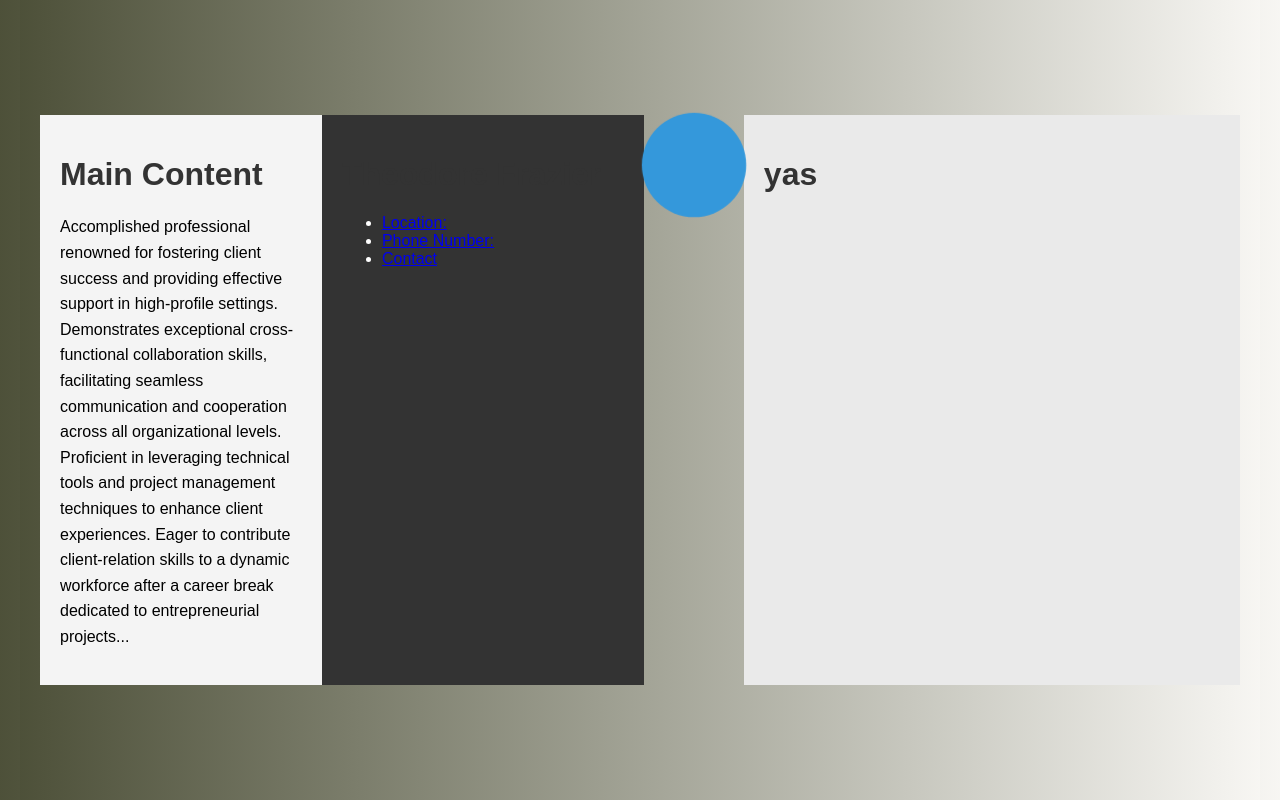
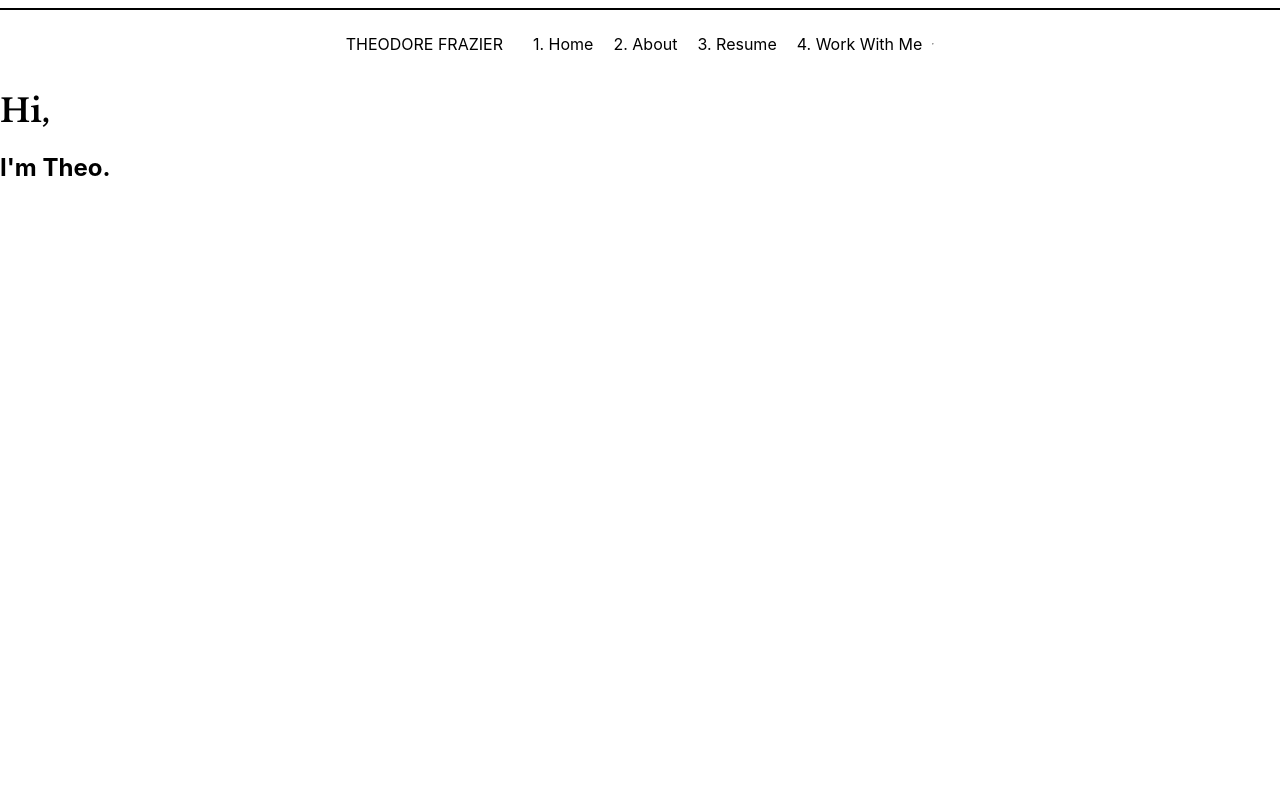
Before and after one commit to TheodoreBFrazier/resume, a React (Create React App) app in the folder frontend/: page / in a window 1280 px wide. Built offline with nearby package versions, Linux system fonts and the light colour scheme.

Commit message:
Created navigation & imported font

```diff
--- a/frontend/public/index.html
+++ b/frontend/public/index.html
@@ -1,6 +1,9 @@
 <!DOCTYPE html>
 <html lang="en">
   <head>
+    <style>
+      @import url('https://fonts.googleapis.com/css2?family=Libre+Baskerville:ital,wght@0,400;0,700;1,400&display=swap');
+    </style>
     <meta charset="utf-8" />
     <link rel="icon" href="%PUBLIC_URL%/favicon.ico" />
     <meta name="viewport" content="width=device-width, initial-scale=1" />
--- a/frontend/src/App.css
+++ b/frontend/src/App.css
@@ -1,74 +1,21 @@
-body {
-  margin: 0;
-  font-family: 'Arial', sans-serif;
-  background: linear-gradient(90deg, hsla(68, 17%, 27%, 1) 0%, hsla(45, 22%, 96%, 1) 100%);
+.libre-baskerville-regular {
+    font-family: "Libre Baskerville", serif;
+    font-weight: 400;
+    font-style: normal;
 }
 
-
-.container {
-  display: flex;
-  max-width: 1200px;
-  margin: 0 auto;
-  padding: 20px;
+.libre-baskerville-bold {
+    font-family: "Libre Baskerville", serif;
+    font-weight: 700;
+    font-style: normal;
 }
 
-.contact-info {
-  flex: 1;
-  background-color: #333;
-  color: #fff;
-  padding: 20px;
+.libre-baskerville-regular-italic {
+    font-family: "Libre Baskerville", serif;
+    font-weight: 400;
+    font-style: italic;
 }
 
-.main-content {
-  flex: 1;
-  display: flex;
-  flex-direction: column;
+h1 {
+    font-family: "Libre Baskerville", serif;
 }
-
-.content {
-  background-color: #f4f4f4;
-  padding: 20px;
-}
-
-.scrollable-content {
-  flex: 1.618;
-  overflow-y: auto; /* Enable scrolling */
-  background-color: #eaeaea;
-  padding: 20px;
-}
-
-/* Optional: Add some styling for better aesthetics */
-h1 {
-  color: #333;
-}
-
-p {
-  line-height: 1.6;
-}
-
-body {
-  display: flex;
-  align-items: center;
-  justify-content: center;
-  height: 100vh;
-  margin: 0;
-  background-color: #f0f0f0;
-}
-
-.blob {
-  width: 100px;
-  height: 100px;
-  background-color: #3498db;
-  border-radius: 50%;
-  position: relative;
-  animation: blob 2s infinite;
-}
-
-@keyframes blob {
-  0%, 100% {
-    transform: scale(1);
-  }
-  50% {
-    transform: scale(1.2);
-  }
-}
--- a/frontend/src/App.js
+++ b/frontend/src/App.js
@@ -1,34 +1,23 @@
-import logo from './logo.svg';
+import { BrowserRouter as Router, Routes, Route } from "react-router-dom";
+import React from "react";
 import './App.css';
+
+//Importing Navigation
+import Navigation from './components/navigation';
+
+//Pages
+import Home from "./pages/home";
 
 function App() {
   return (
-<body>
-  <div class="container">
-  <div class="main-content">
-      <div class="content">
-        <h1>Main Content</h1>
-        <p>Accomplished professional renowned for fostering client success and providing effective support in high-profile settings. Demonstrates exceptional cross-functional collaboration skills, facilitating seamless communication and cooperation across all organizational levels. <br>
-        </br> Proficient in leveraging technical tools and project management techniques to enhance client experiences.
-         Eager to contribute client-relation skills to a dynamic workforce after a career break dedicated to entrepreneurial projects...</p>
-      </div>
+    <div className='App'>
+      <Router>
+        <Navigation />
+        <Routes>
+          <Route path="/" element={<Home />} />
+        </Routes>
+      </Router>
     </div>
-    <div class="contact-info">
-      <h1>Theodore Frazier</h1>
-      <ul>
-        <li><a href="#">Location: </a></li>
-        <li><a href="#">Phone Number: </a></li>
-        <li><a href="#">Contact</a></li>
-      </ul>
-    </div>
-    <div class="blob"></div>
-    <div class="scrollable-content">
-      <h1>yas</h1>
-    </div>
-  </div>
-</body>
-
-
   );
 }
 
--- /dev/null
+++ b/frontend/src/components/navigation.css
@@ -0,0 +1,44 @@
+.custom-hr-thick {
+    border: 1.75px solid #000000;
+}
+
+.navigation-links{
+    list-style: none;
+    padding: 0;
+    display: flex;
+    justify-content: center;
+}
+
+.navigation-links li {
+    margin: 0 10px;
+}
+
+/* smaller screens */
+@media (max-width: 600px) {
+    .navigation-container {
+        display: flex;
+        flex-direction: column;
+        align-items: center;
+    }
+
+    .navigation-header {
+        order: -1;
+    }
+
+}
+
+/* larger screens */
+@media (min-width: 601px) {
+    .navigation-container {
+        display: flex;
+        flex-direction: row;
+        align-items: center;
+        justify-content: center;
+    }
+
+
+    .navigation-header {
+        order: 0;
+        margin-right: 20px;
+    }
+}
--- /dev/null
+++ b/frontend/src/components/navigation.js
@@ -0,0 +1,38 @@
+import React from "react";
+import './navigation.css';
+
+const Navigation = () => {
+    return (
+        <div>
+            <div>
+                <hr className="custom-hr-thick" />
+            </div>
+            <div className="navigation-container">
+                <div className="navigation-header">
+                    THEODORE FRAZIER
+                </div>
+                <nav>
+                    <ul className="navigation-links">
+                        <li>
+                            1. Home
+                        </li>
+                        <li>
+                            2. About
+                        </li>
+                        <li>
+                            3. Resume
+                        </li>
+                        <li>
+                            4. Work With Me
+                        </li>
+                    </ul>
+                </nav>
+                <div>
+                    <hr className="custom-hr-thin" />
+                </div>
+            </div>
+        </div>
+    )
+}
+
+export default Navigation;
--- /dev/null
+++ b/frontend/src/pages/home.js
@@ -0,0 +1,16 @@
+import React from "react";
+
+function Home() {
+    return (
+        <div className="Home">
+            <h1>
+                Hi,
+            </h1>
+            <h2>
+                I'm Theo.
+            </h2>
+        </div>
+    )
+}
+
+export default Home;
```
Also changed, not shown: frontend/components/navigation.js (deleted, +0 -27 lines), frontend/src/pages/about.js (added), frontend/src/pages/contact.js (added), frontend/src/pages/resume.js (added), frontend/styles.css (added).
